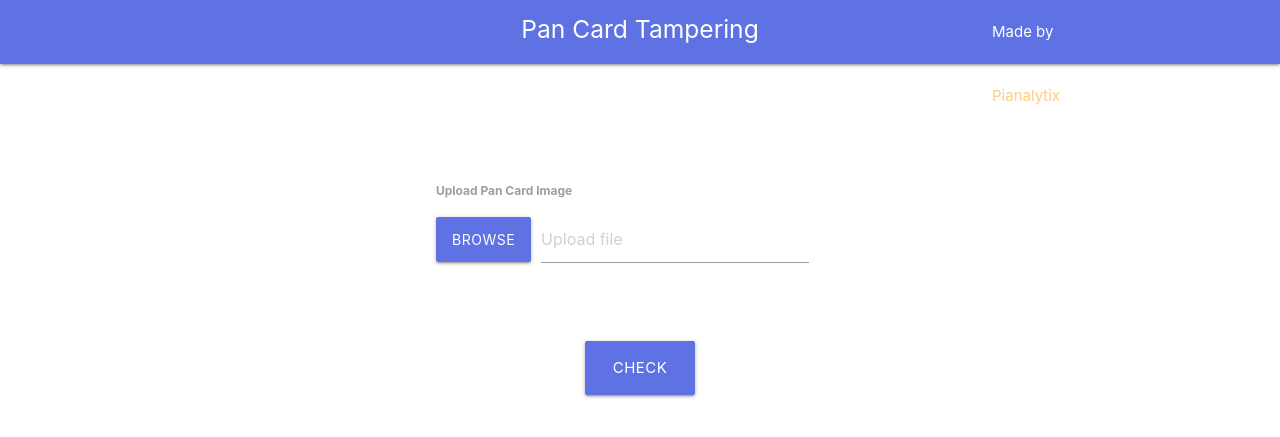
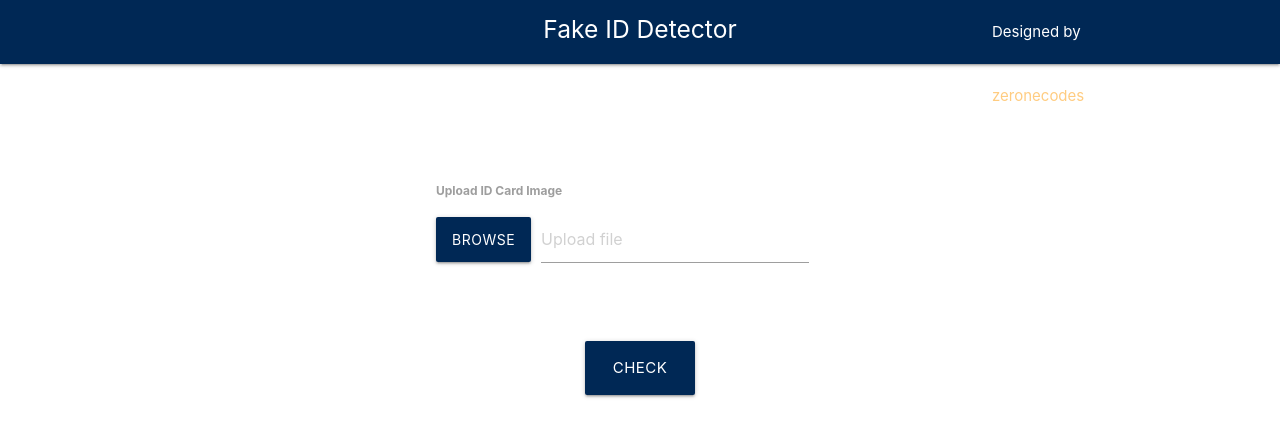
Before and after one commit to zeronecodes/pancard-tampering, a Flask app: page / in a window 1280 px wide. Shown: the top 437 px of the page. Run offline with Flask 2, Linux system fonts and the light colour scheme.

Commit message:
Update index.html

```diff
--- a/pancard-tampering-main/app/templates/index.html
+++ b/pancard-tampering-main/app/templates/index.html
@@ -3,18 +3,18 @@
 <head>
   <meta http-equiv="Content-Type" content="text/html; charset=UTF-8"/>
   <meta name="viewport" content="width=device-width, initial-scale=1, maximum-scale=1.0"/>
-  <title>Pan Card Tampering</title>
+  <title>Fake ID Detector</title>
 
   <!-- CSS  -->
   <link href="./static/css/materialize.css" type="text/css" rel="stylesheet" media="screen,projection"/>
 </head>
 
 <body>
-  <nav style="background-color: #5e72e4" class="lighten-1"  role="navigation" style="height: 100px">
+  <nav style="background-color: #002855" class="lighten-1"  role="navigation" style="height: 100px">
     <div class="nav-wrapper container">
-      <a id="logo-container" class="brand-logo center"><h5>Pan Card Tampering</h5></a>
+      <a id="logo-container" class="brand-logo center"><h5>Fake ID Detector</h5></a>
       <div style="margin-left: 800px">
-      	   Made by <a class="orange-text text-lighten-3">Pianalytix</a>
+      	   Designed by <a class="orange-text text-lighten-3">zeronecodes</a>
       </div>
     </div>
   </nav>
@@ -30,9 +30,9 @@
 
             <div class="input-field col s5" style="margin-left: 20px; margin-top: 100px">
               <div class = "row">
-                  <label for="first_name"><b>Upload Pan Card Image</b></label><br>
+                  <label for="first_name"><b>Upload ID Card Image</b></label><br>
                   <div class = "file-field input-field">
-                    <div class = "btn" style="background-color: #5e72e4">
+                    <div class = "btn" style="background-color: #002855">
                       <span>Browse</span>
                       <input type = "file" name="file_upload" id="file_upload" />
                     </div>
@@ -45,7 +45,7 @@
           </div>
 
           <div class="row center">
-            <button type="submit" class="btn-large" style="background-color: #5e72e4">Check</button>
+            <button type="submit" class="btn-large" style="background-color: #002855">Check</button>
           </div>
         </form>
        	<div style="text-align: center; padding-top: 50px">
```
